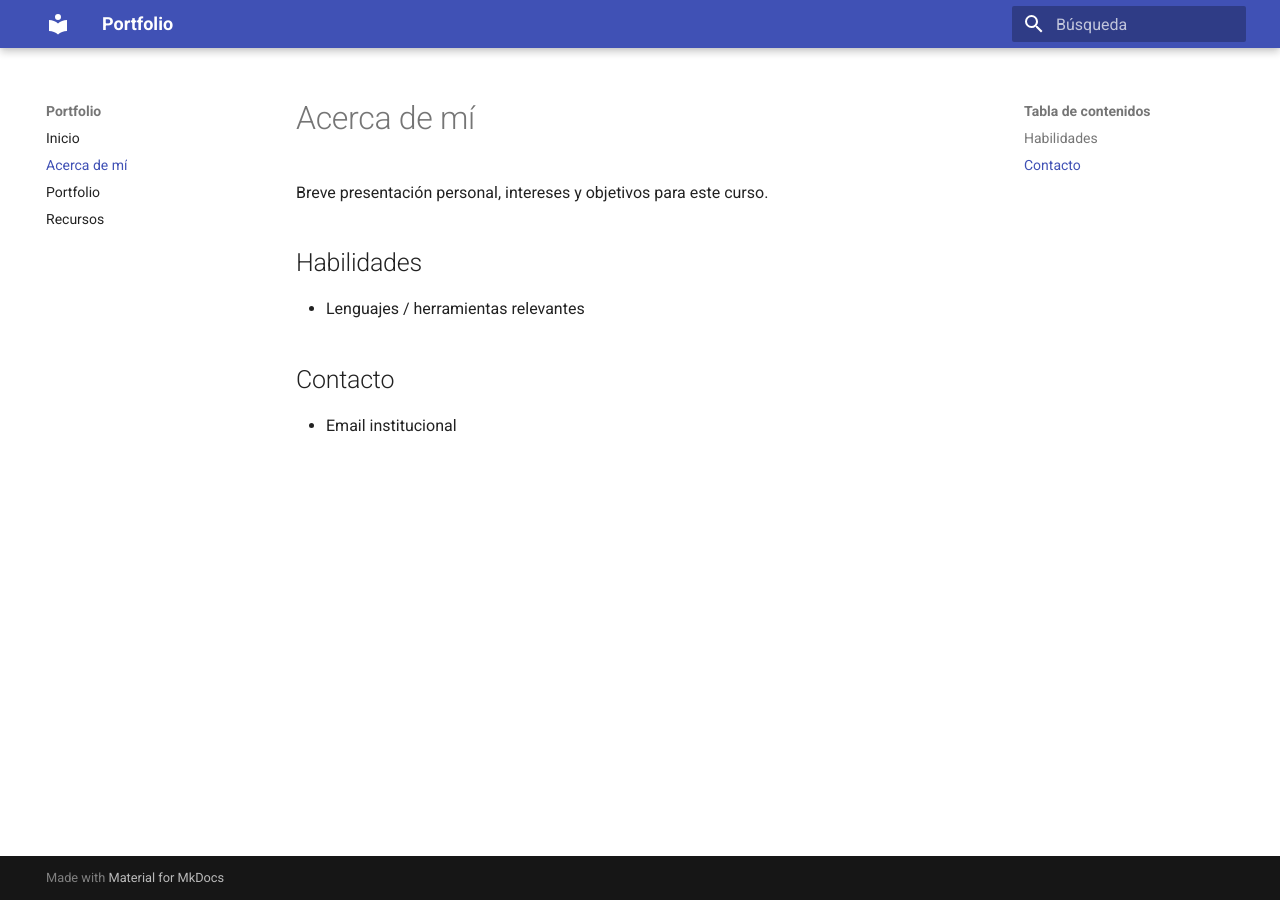
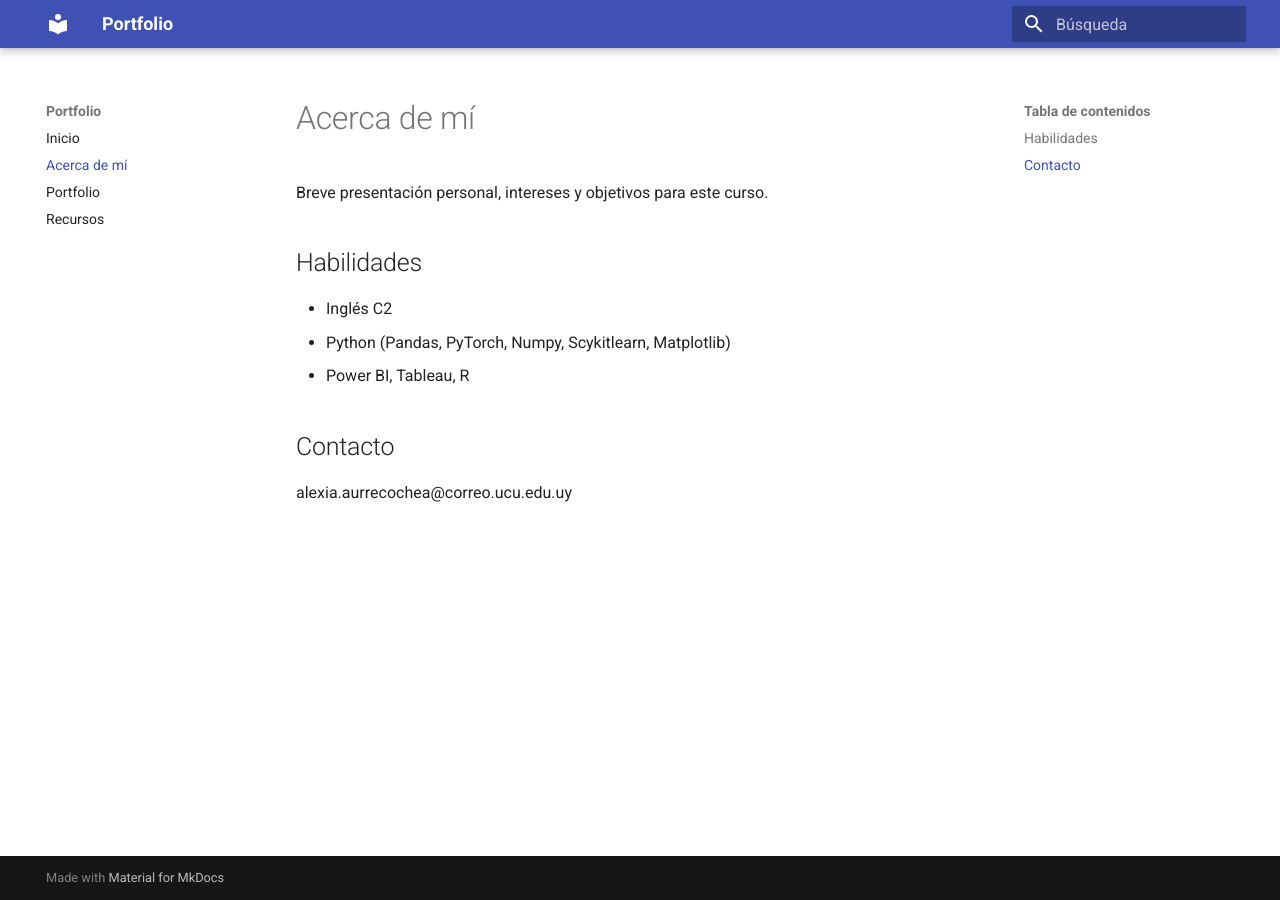
Before and after one commit to aleaurre/Ingenieria_de_Datos, an MkDocs documentation site: the page built from docs/acerca.md, in a window 1280 px wide. Built offline with MkDocs 1.6.1 and Material for MkDocs 9.7.7, drawn with Linux system fonts in a browser that asks for light colours.

Commit message:
Update acerca.md

```diff
--- a/docs/acerca.md
+++ b/docs/acerca.md
@@ -8,7 +8,9 @@ date: 2025-01-01
 Breve presentación personal, intereses y objetivos para este curso.
 
 ## Habilidades
-- Lenguajes / herramientas relevantes
+- Inglés C2
+- Python (Pandas, PyTorch, Numpy, Scykitlearn, Matplotlib)
+- Power BI, Tableau, R
 
 ## Contacto
-- Email institucional
+alexia.aurrecochea@correo.ucu.edu.uy
```
